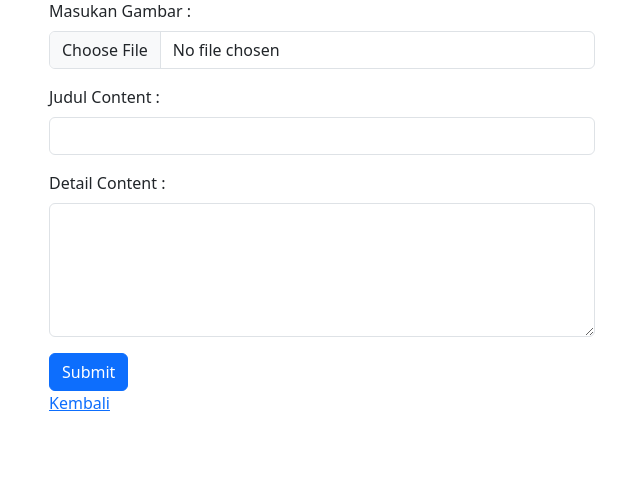
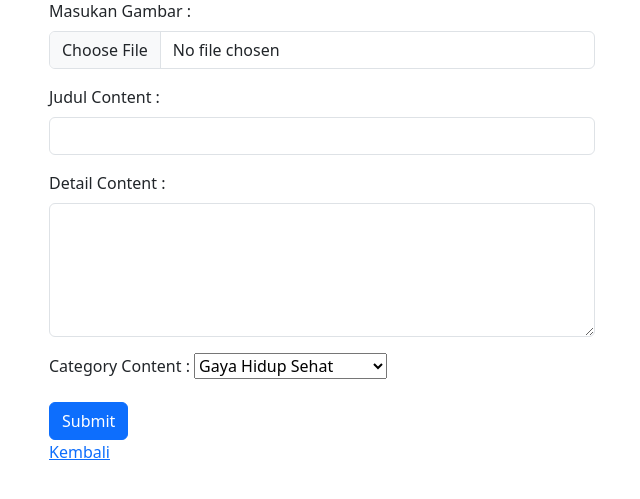
Before and after one commit to ryannn13/pw2023_E_223040173, a PHP site: page /page/account/function/add.php in a window 1280 px wide. Shown: the part 105-604 px from the top of the page, without its empty margins (33-673 px from the left). Run offline with PHP 8.4, Linux system fonts and the light colour scheme; a user stored in the database is signed in; some libraries are stand-ins or nearby versions.

Commit message:
Update Tubes

```diff
--- a/tubes/page/account/function/add.php
+++ b/tubes/page/account/function/add.php
@@ -58,6 +58,15 @@ if (isset($_POST["submit"])) {
             <label for="detail" class="form-label">Detail Content : </label>
             <textarea class="form-control" id="detail" name="detail" required rows="5"></textarea>
           </div>
+          <div class="mb-3">
+            <label for="id_category" class="form-label">Category Content : </label>
+            <select name="id_category" id="id_category">
+              <option value="1">Gaya Hidup Sehat</option>
+              <option value="2">Kesehatan Fisik</option>
+              <option value="3">Pengobatan Penyakit</option>
+              <option value="4">Kesehatan Masyarakat</option>
+            </select>
+          </div>
           <button type="submit" name="submit" class="btn btn-primary">Submit</button>
         </form>
         <a href="/pw2023_223040173/tubes/page/account/admin.php">Kembali</a>
--- a/tubes/page/account/function/funcions.php
+++ b/tubes/page/account/function/funcions.php
@@ -19,6 +19,7 @@ function tambah($data)
 
     $judul = htmlspecialchars($data["judul"]);
     $detail = htmlspecialchars($data["detail"]);
+    $kategori = htmlspecialchars($data["id_category"]);
 
     //upload gambar
     $gambar = upload();
@@ -28,7 +29,7 @@ function tambah($data)
 
     $query = "INSERT INTO content
 				VALUES
-			  (NULL, '$gambar', '$judul', '$detail');
+			  (NULL, '$gambar', '$judul', '$detail', '$kategori');
 			";
     mysqli_query($conn, $query);
 
```
Also changed, not shown: tubes/sobatsehat.sql (+8 -4 lines), tubes/image/isi/648415c152c1b.jpg (added), tubes/image/isi/648417458efc7.jpg (added).
